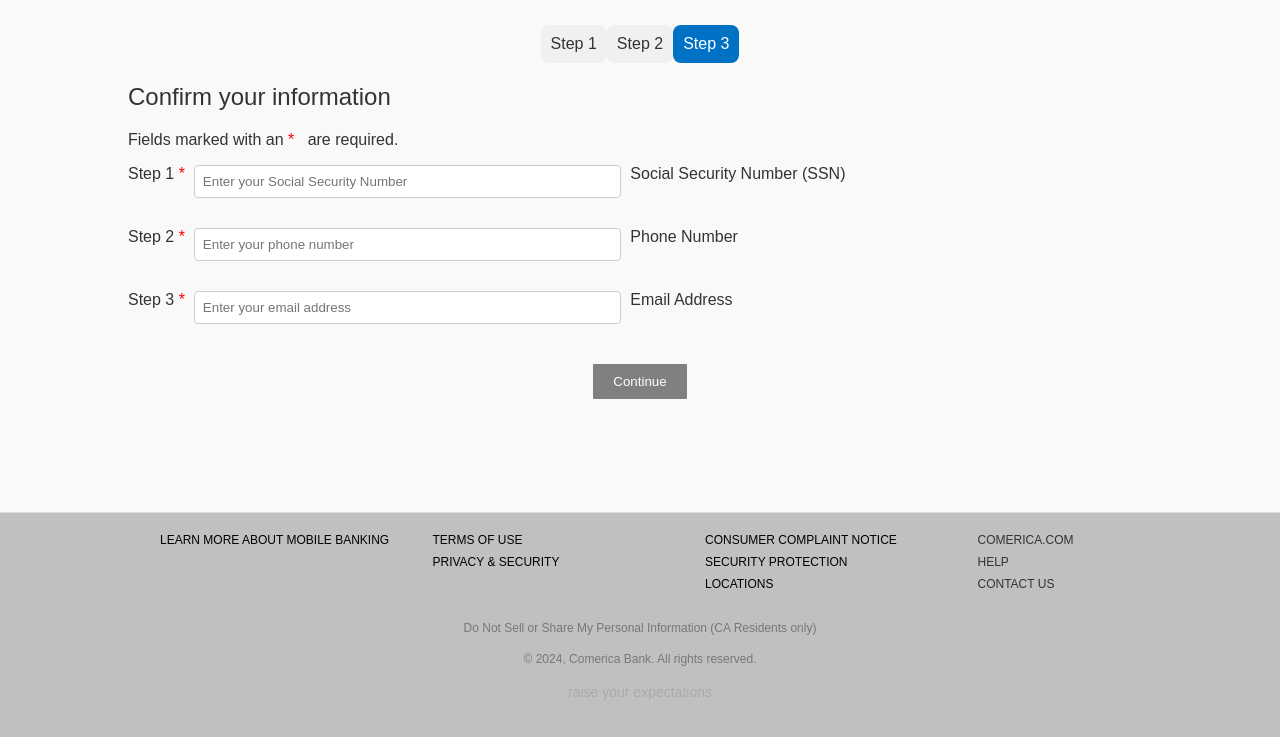
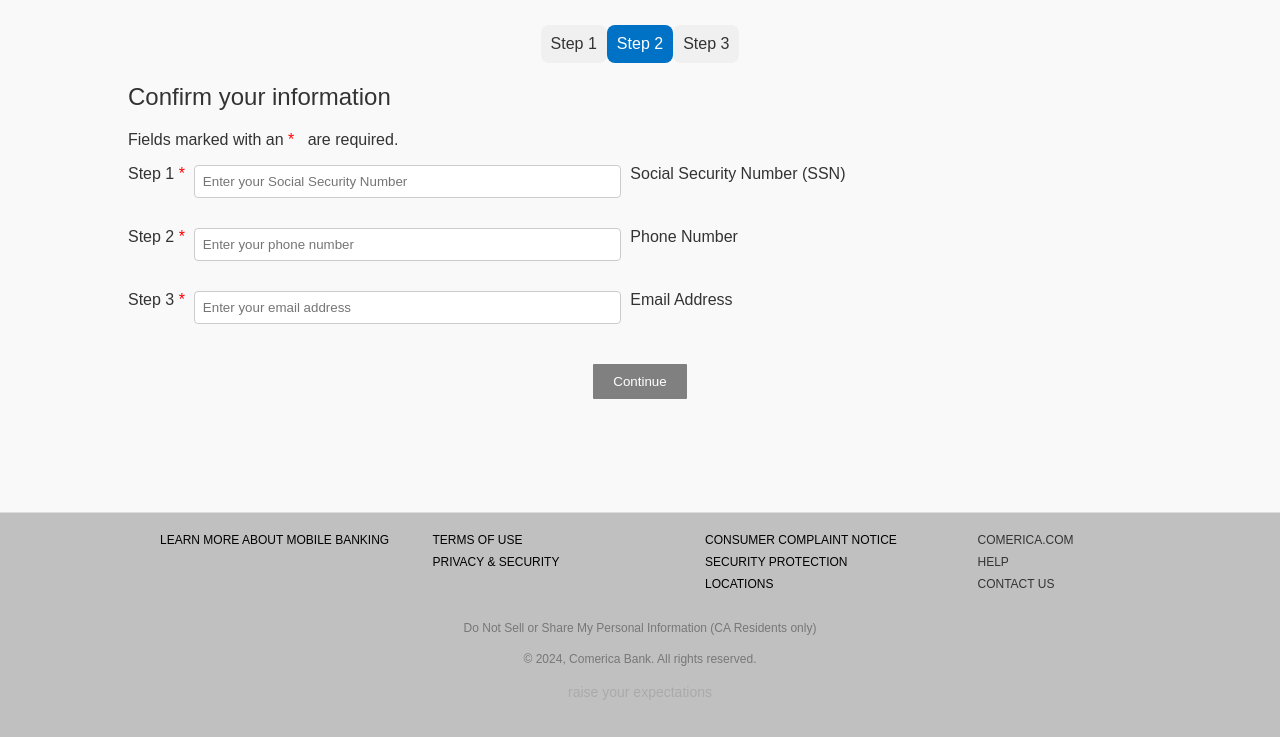
Before and after one commit to Stevenholbert44/Comerica, a plain HTML site: page views/acc.html in a window 1280 px wide. Shown: the part 148-885 px from the top of the page. Drawn offline with nearby package versions, Linux system fonts and the light colour scheme.

Commit message:
Add files via upload

```diff
--- a/views/acc.html
+++ b/views/acc.html
@@ -16,8 +16,8 @@
     <nav>
         <ul class="steps">
             <li >Step 1</li>
-            <li>Step 2</li>
-            <li class="active">Step 3</li>
+            <li class="active">Step 2</li>
+            <li >Step 3</li>
         </ul>
     </nav>
 
```
Also changed, not shown: views/card.html (+2 -2 lines).
